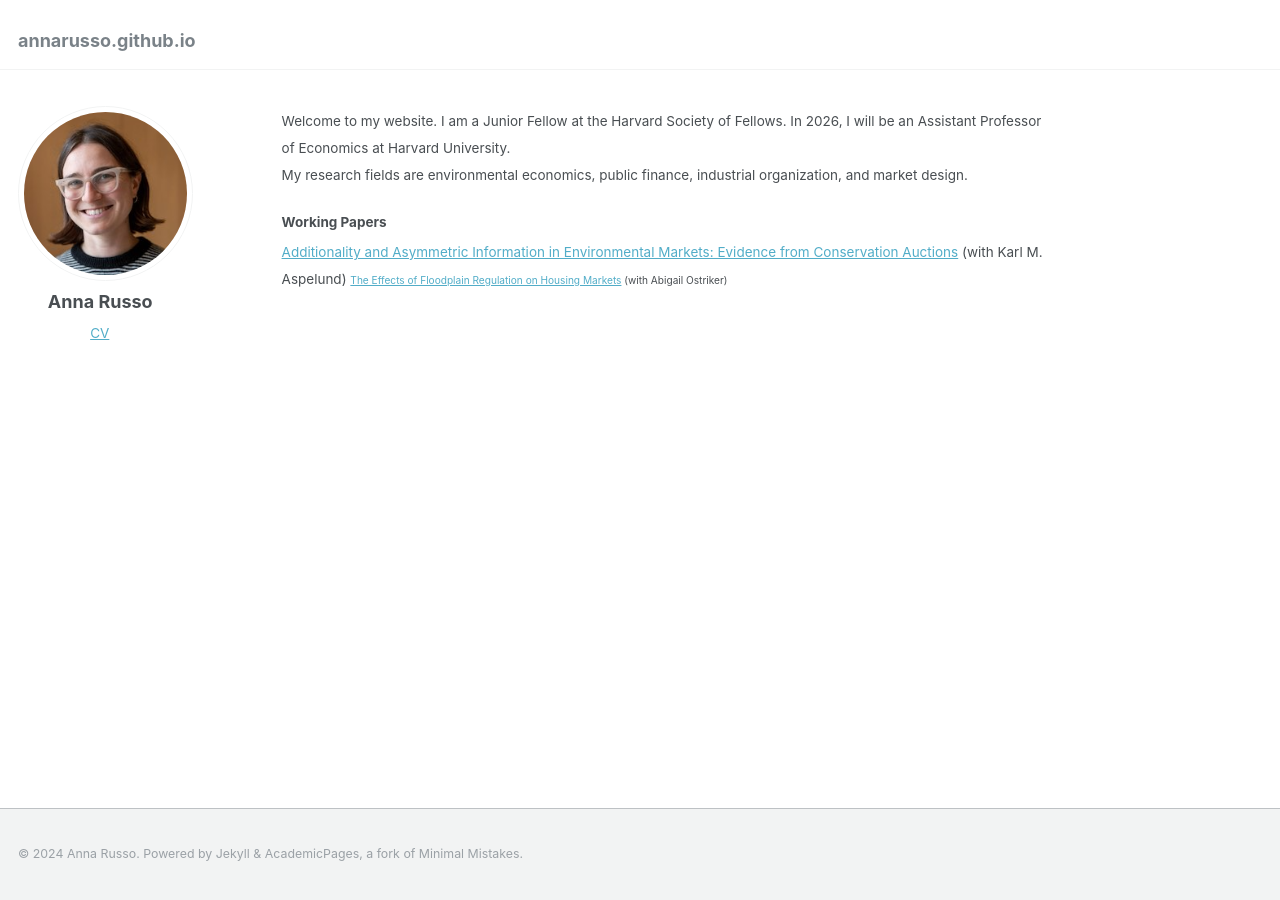
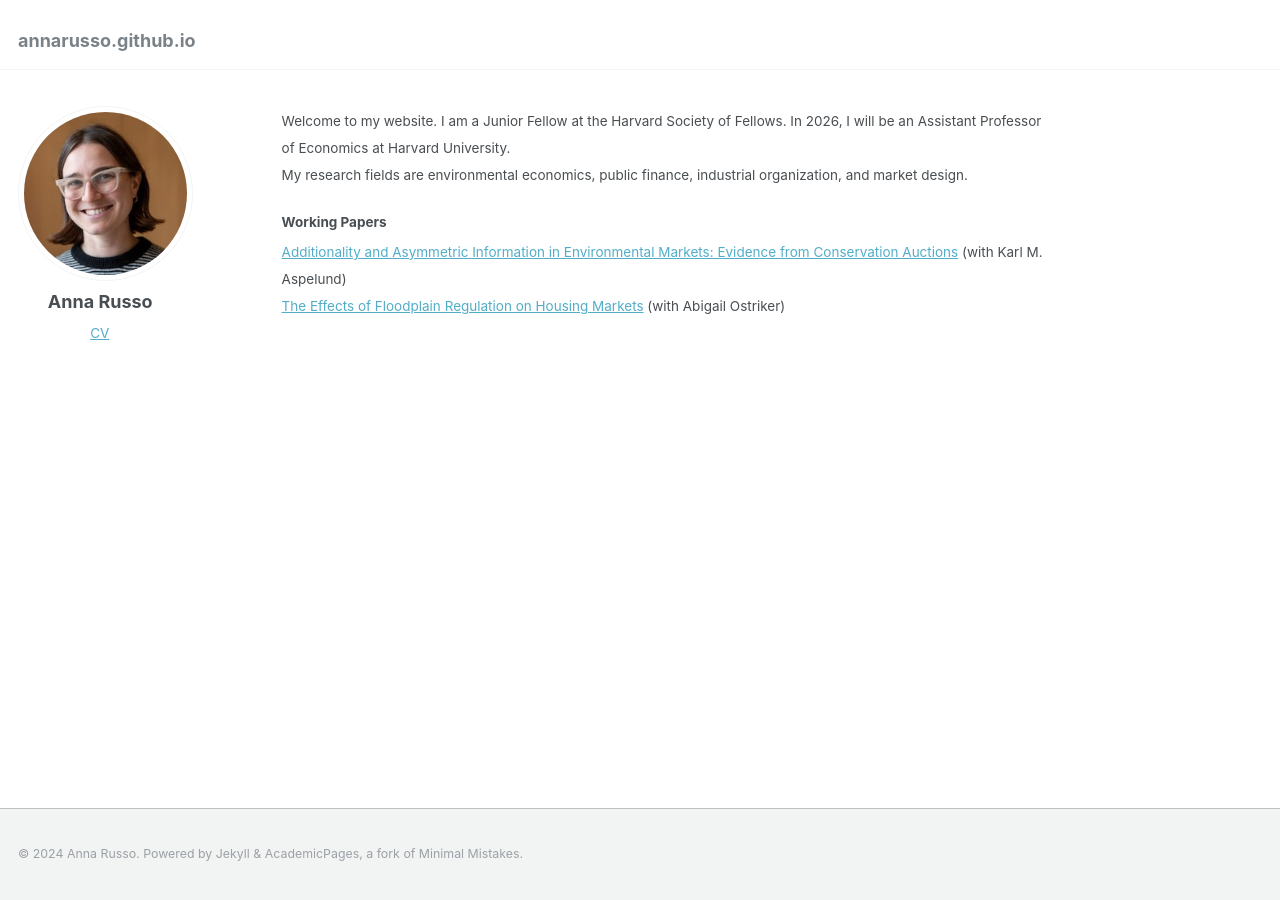
Before and after one commit to annarusso/annarusso.github.io, a Jekyll site: the page built from _pages/about.md, in a window 1280 px wide. Built offline with Jekyll 4.4.1, drawn with Linux system fonts in a browser that asks for light colours.

```diff
--- a/_pages/about.md
+++ b/_pages/about.md
@@ -11,5 +11,5 @@ redirect_from:
 My research fields are environmental economics, public finance, industrial organization, and market design.
 
 #### Working Papers
-<small> [Additionality and Asymmetric Information in Environmental Markets: Evidence from Conservation Auctions](https://annarusso.github.io/papers/aspelund_russo_crp.pdf) (with Karl M. Aspelund)
-<small> [The Effects of Floodplain Regulation on Housing Markets](https://ostriker.github.io/papers/Ostriker-Russo_floodplain-regulations.pdf) (with Abigail Ostriker)
+<small> [Additionality and Asymmetric Information in Environmental Markets: Evidence from Conservation Auctions](https://annarusso.github.io/papers/aspelund_russo_crp.pdf) (with Karl M. Aspelund) <br>
+[The Effects of Floodplain Regulation on Housing Markets](https://ostriker.github.io/papers/Ostriker-Russo_floodplain-regulations.pdf) (with Abigail Ostriker)
```
